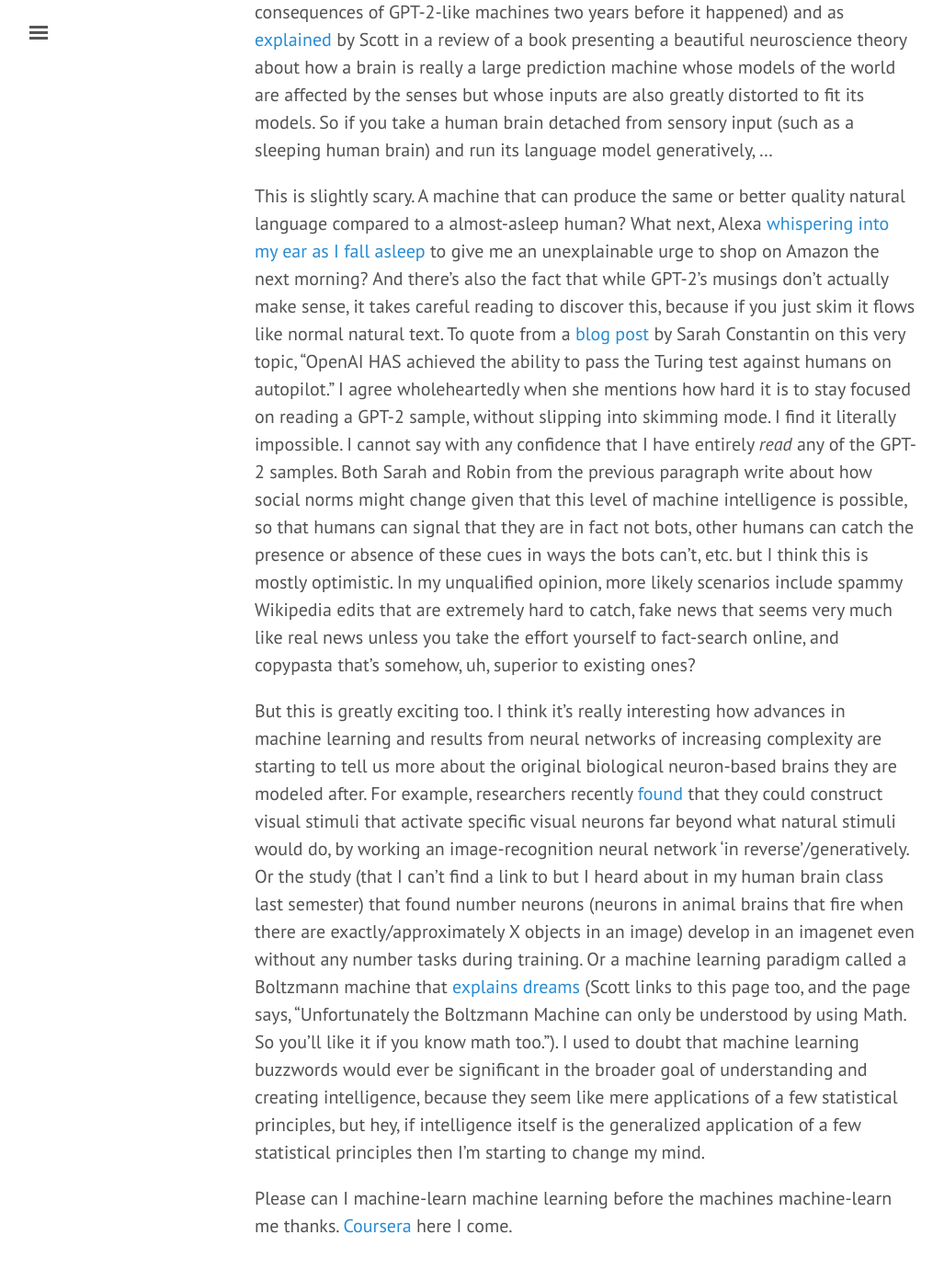
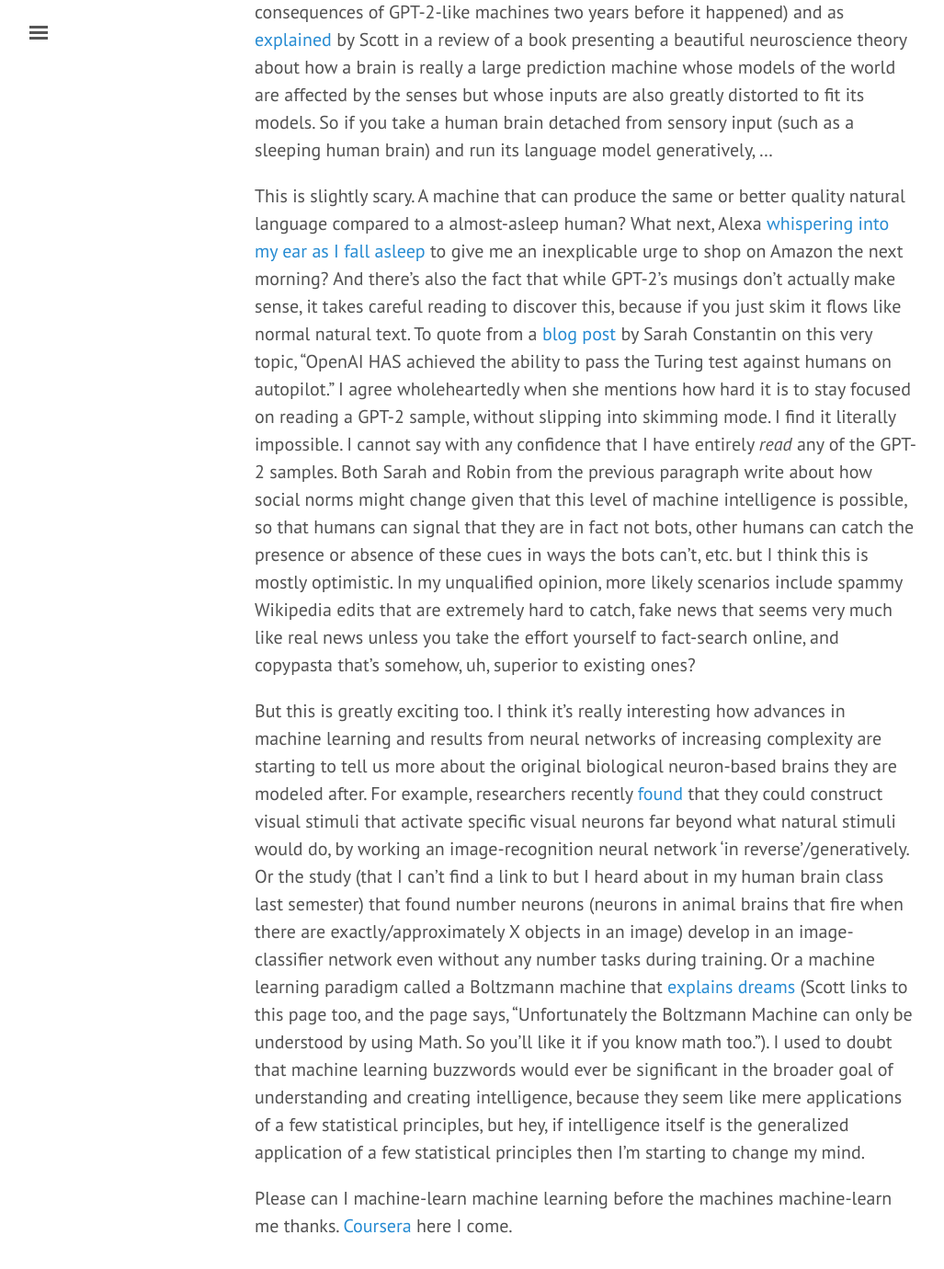
Before and after one commit to theshorttamperedclavier/theshorttamperedclavier.github.io, a Jekyll site: the page built from _posts/2019-06-26-rambling.md, in a window 1280 px wide and 1400 px high, scrolled down 1576 px. Shown: the top 1380 px of the window at 92% size, without its empty margins (3-1030 px from the left). Built offline with Jekyll 4.4.1, drawn with Linux system fonts in a browser that asks for light colours; some web fonts are replaced; some of the changed text lies outside the part shown.

Commit message:
Small fixes to 'Rambling'

```diff
--- a/_posts/2019-06-26-rambling.md
+++ b/_posts/2019-06-26-rambling.md
@@ -21,7 +21,7 @@ exchanged between me and a friend. A few days ago I 'rambled' a Wikipedia page,
 internal narrative combined with a visual hallucination of sorts of a subsection
 heading, paragraphs of text, an image with a caption, and so on. What's constant
 in all of these is that the flow of the words sounds incredibly natural and
-smooth but there is no significant meaning whatsoever!
+smooth but there is no significant meaning whatsoever.
 
 (Disclaimer: these are the ones I remember, which may not be representative of
 the actual distribution, and the true 'default' in particular might be something
@@ -59,7 +59,7 @@ and run its language model generatively, &hellip;
 
 This is slightly scary. A machine that can produce the same or better quality
 natural language compared to a almost-asleep human? What next, Alexa
-[whispering into my ear as I fall asleep][10] to give me an unexplainable urge
+[whispering into my ear as I fall asleep][10] to give me an inexplicable urge
 to shop on Amazon the next morning? And there's also the fact that while GPT-2's
 musings don't actually make sense, it takes careful reading to discover this,
 because if you just skim it flows like normal natural text. To quote from a
@@ -86,7 +86,7 @@ what natural stimuli would do, by working an image-recognition neural network
 'in reverse'/generatively. Or the study (that I can't find a link to but I heard
 about in my human brain class last semester) that found number neurons (neurons
 in animal brains that fire when there are exactly/approximately X objects in an
-image) develop in an imagenet even without any number tasks during training. Or
+image) develop in an image-classifier network even without any number tasks during training. Or
 a machine learning paradigm called a Boltzmann machine that [explains dreams][6]
 (Scott links to this page too, and the page says, "Unfortunately the Boltzmann
 Machine can only be understood by using Math. So you’ll like it if you know math
```
